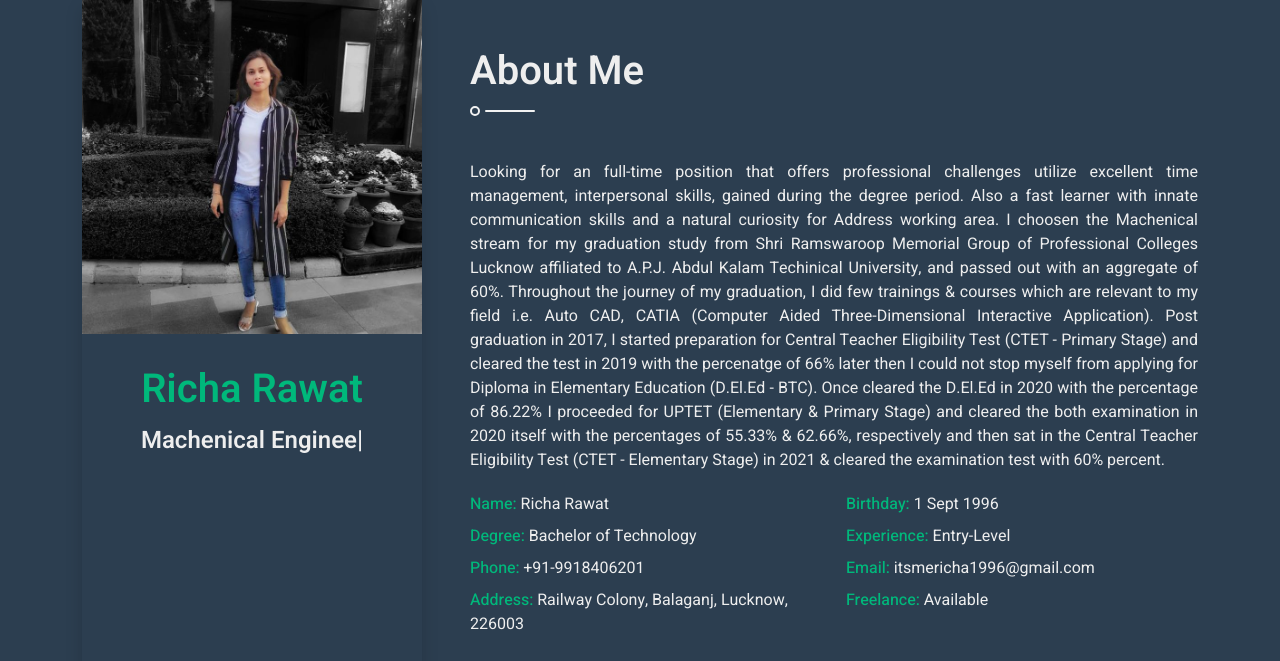
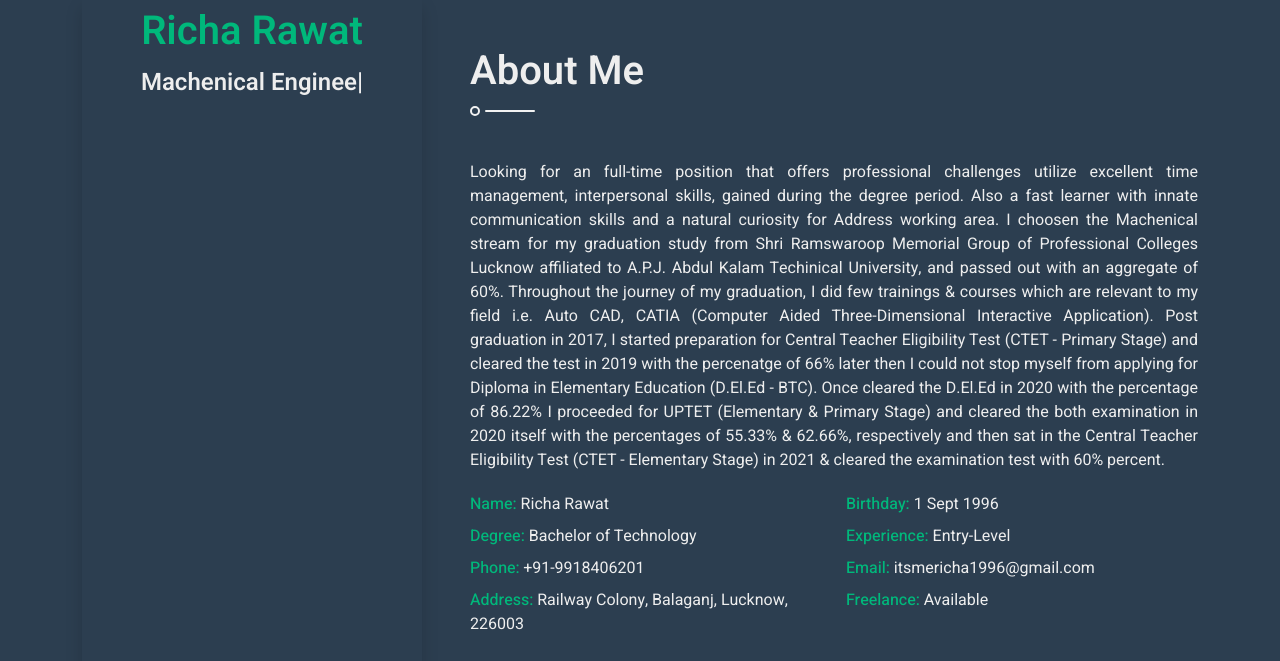
Before and after one commit to richa-rawat/richa-rawat.github.io, a plain HTML site: page index.html in a window 1280 px wide. Shown: the top 661 px of the page. Drawn offline with nearby package versions, Linux system fonts and the light colour scheme.

Commit message:
Removed the profile picture

```diff
--- a/index.html
+++ b/index.html
@@ -45,7 +45,7 @@
             <div class="row g-5">
                 <div class="col-lg-4 sticky-lg-top vh-100">
                     <div class="d-flex flex-column h-100 text-center overflow-auto shadow">
-                        <img class="w-100 img-fluid mb-4" src="img/profile.jpg" alt="Image">
+                        <!-- <img class="w-100 img-fluid mb-4" src="img/profile.jpg" alt="Image"> -->
                         <h1 class="text-primary mt-2">Richa Rawat</h1>
                         <div class="mb-4" style="height: 22px;">
                             <h4 class="typed-text-output d-inline-block text-light"></h4>
```
Also changed, not shown: img/profile11.jpg (renamed from img/profile.jpg).
